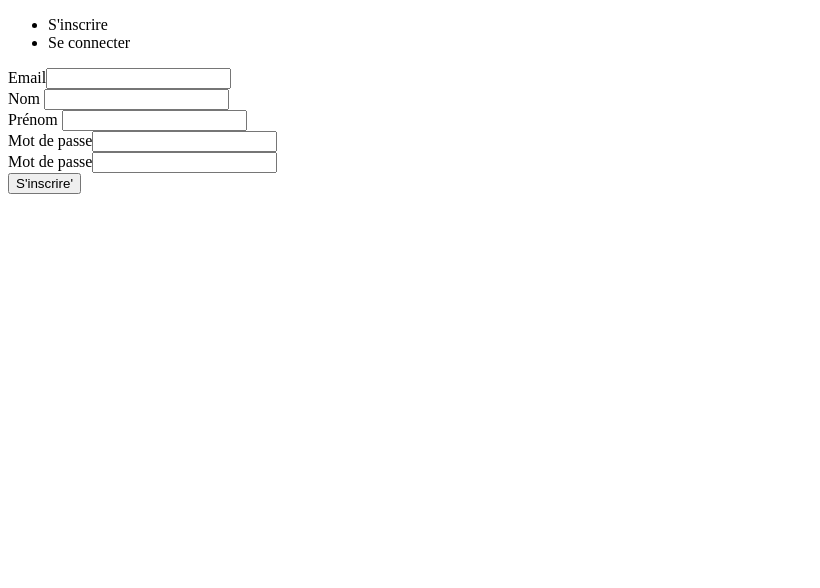
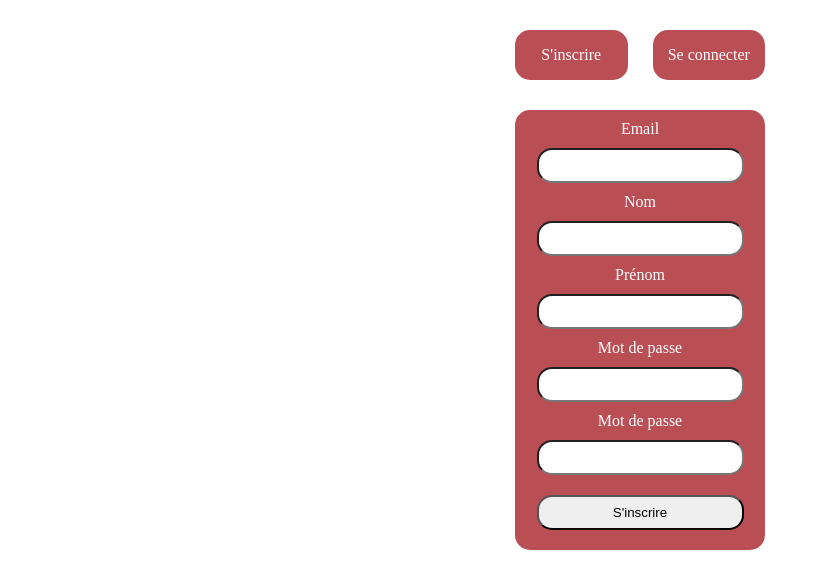
Before and after one commit to DamienDem/P7_groupamia, a React (Create React App) app in the folder frontend/: page /auth in a window 1280 px wide. Shown: the top 588 px of the page, without its empty margins (0-820 px from the left). Built offline with nearby package versions, Linux system fonts and the light colour scheme.

Commit message:
ajout du style sur le formulaire de connexion

```diff
--- a/frontend/package.json
+++ b/frontend/package.json
@@ -15,6 +15,7 @@
     "web-vitals": "^2.1.4"
   },
   "scripts": {
+    "sass": "sass --watch ./src/styles/index.scss:./src/styles/style.css",
     "start": "react-scripts start",
     "build": "react-scripts build",
     "test": "react-scripts test",
--- a/frontend/src/components/SignUp.js
+++ b/frontend/src/components/SignUp.js
@@ -91,7 +91,7 @@ const SignUp = () => {
         onChange={(e) => setConfirmPassword(e.target.value)}
       />
       <div className="confirmPassword error"></div>
-      <input type="submit" value="S'inscrire'" />
+      <input type="submit" value="S'inscrire" />
     </form>
   );
 };
--- a/frontend/src/index.js
+++ b/frontend/src/index.js
@@ -1,7 +1,7 @@
 import React from 'react';
 import ReactDOM from 'react-dom';
 import App from './App';
-import './styles/index.scss'
+import './styles/style.css'
 
 
 ReactDOM.render(
--- a/frontend/src/pages/Auth.js
+++ b/frontend/src/pages/Auth.js
@@ -20,7 +20,7 @@ const Auth = () => {
     return(
         <div className="connection-form">
             <div className="form-container">
-                <ul>
+                <ul className="form-container--list">
                     <li onClick={connectionChoice} id='signUp'> S'inscrire </li>
                     <li onClick={connectionChoice} id="signIn"> Se connecter </li>
                 </ul>
--- /dev/null
+++ b/frontend/src/styles/_settings.scss
@@ -0,0 +1,21 @@
+$color1 : #ba4e55;
+$color2 : #223451;
+$color3: #ffff;
+
+* ,
+:after,
+:before {
+    margin: 0;
+    padding: 0;
+    box-sizing: border-box;
+    text-decoration: none;
+    list-style-type: none;
+}
+.fa , .fas {
+    font: 900;
+}
+img {
+    object-fit: cover;
+    max-height: 170px;
+    width: 100%;
+}
--- a/frontend/src/styles/index.scss
+++ b/frontend/src/styles/index.scss
@@ -0,0 +1,2 @@
+@import './settings';
+@import './pages/connectionForm.scss'
--- /dev/null
+++ b/frontend/src/styles/pages/connectionForm.scss
@@ -0,0 +1,43 @@
+#sign-up-form {
+  display: flex;
+  flex-direction: column;
+  align-items: center;
+  background: $color1;
+  border-radius: 15px;
+  padding: 10px;
+  width: 250px;
+}
+
+.connection-form {
+  display: flex;
+  justify-content: center;
+  width: 100%;
+}
+
+.form-container--list {
+  display: flex;
+  justify-content: space-between;
+  margin: 30px 0;
+  li {
+    display: flex;
+    justify-content: center;
+    align-items: center;
+    background: $color1;
+    color: $color3;
+    border-radius: 15px;
+    height: 50px;
+    width: 45%;
+    cursor: pointer;
+  }
+}
+
+
+input {
+  border-radius: 15px;
+  margin: 10px;
+  height: 35px;
+  width: 90%;
+}
+label {
+  color:$color3;
+}
--- /dev/null
+++ b/frontend/src/styles/style.css
@@ -0,0 +1,65 @@
+*,
+:after,
+:before {
+  margin: 0;
+  padding: 0;
+  box-sizing: border-box;
+  text-decoration: none;
+  list-style-type: none;
+}
+
+.fa, .fas {
+  font: 900;
+}
+
+img {
+  object-fit: cover;
+  max-height: 170px;
+  width: 100%;
+}
+
+#sign-up-form {
+  display: flex;
+  flex-direction: column;
+  align-items: center;
+  background: #ba4e55;
+  border-radius: 15px;
+  padding: 10px;
+  width: 250px;
+}
+
+.connection-form {
+  display: flex;
+  justify-content: center;
+  width: 100%;
+}
+
+.form-container--list {
+  display: flex;
+  justify-content: space-between;
+  margin: 30px 0;
+}
+.form-container--list li {
+  display: flex;
+  justify-content: center;
+  align-items: center;
+  background: #ba4e55;
+  color: #ffff;
+  border-radius: 15px;
+  height: 50px;
+  width: 45%;
+  cursor: pointer;
+}
+
+input {
+  border-radius: 15px;
+  margin: 10px;
+  height: 35px;
+  width: 90%;
+}
+
+label {
+  color: #ffff;
+}
+
+/*# sourceMappingURL=style.css.map */
```
Also changed, not shown: 1 other file (tests, documents, lock files or other folders).
